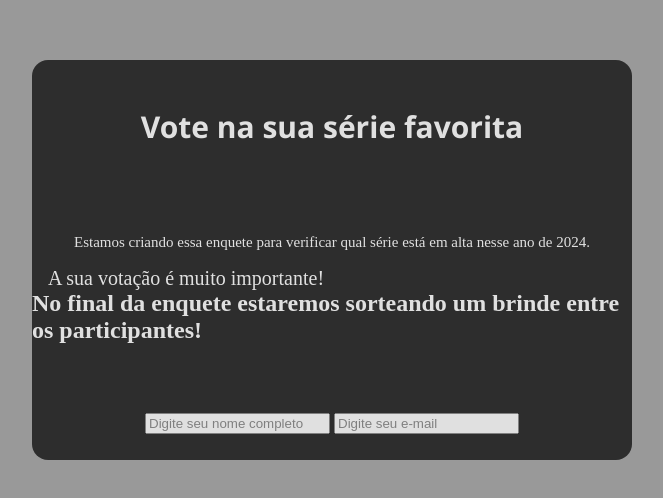
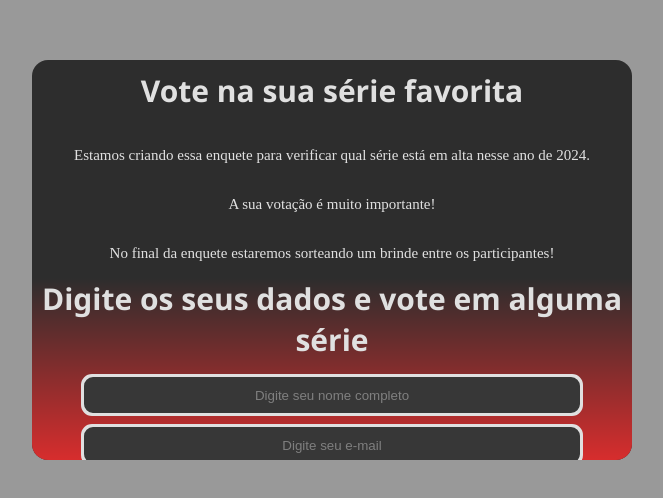
Before and after one commit to teodoroooo/bootcamp-Projeto-1, a plain HTML site: page index.html in a window 1280 px wide. Shown: the part 140-638 px from the top of the page, without its empty margins (308-971 px from the left). Drawn offline with Linux system fonts and the light colour scheme.

Commit message:
closes #3 - Criando form e estilizando

```diff
--- a/index.html
+++ b/index.html
@@ -16,7 +16,7 @@
             </div>
             <div class="paragrafos">
                 <p>Estamos criando essa enquete para verificar qual série está em alta nesse ano de 2024.</p>
-                <span>A sua votação é muito importante!</span>
+                <h3>A sua votação é muito importante!</h3>
                 <h2>No final da enquete estaremos sorteando um brinde entre os participantes!</h2>
             </div>
 
--- a/style.css
+++ b/style.css
@@ -55,16 +55,47 @@
     color: #FFFFFF;
 }
 
-.paragrafos p {
+.paragrafos p, h3, h2 {
     padding: 16px;
     font-size: 15px;
     font-weight: 500;
     text-align: center;
 }
 
-.paragrafos span {
+.box-votacao {
+    background: linear-gradient(black, red);
+}
+
+.title {
+    color: #FFFFFF;
     text-align: center;
-    padding: 16px;
-    font-size: 20px;
+    margin-bottom: 10px;
+    font-size: 30px;
+    font-weight: 800;
+    font-family: 'Segoe UI', Tahoma, Geneva, Verdana, sans-serif;
+}
 
+.form {
+    display: flex;
+    flex-direction: column;
+    width: 100%;
+    height: 100px;
 }
+
+input {
+    outline:auto;
+    height: 40px;
+    width: 500px;
+    border-color: #0F0F0F;
+    border-radius: 10px;
+    background-color: #0F0F0F;
+    color: #FFFFFF;
+}
+
+::placeholder{
+    text-align: center;
+}
+
+#text, #email {
+    text-align: center;
+}
```
